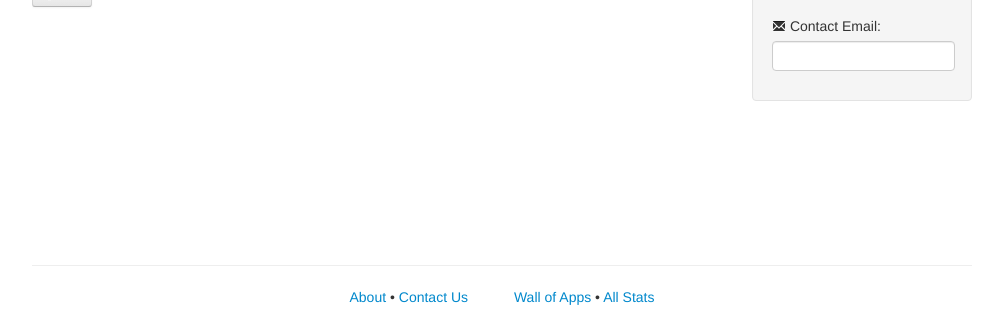
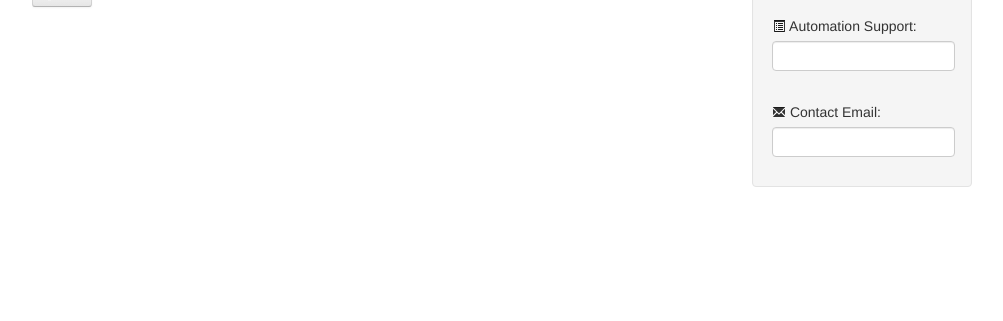
Before and after one commit to cytoscape/appstore, a Django app: template apps/templates/app_page_edit.html in a window 1280 px wide. Shown: the part 1520-1841 px from the top of the page, without its empty margins (138-1141 px from the left). Run offline with Django 3.2, Linux system fonts and the light colour scheme; the template is opened without the code that fills it, so the values that code supplies are empty; some libraries are stand-ins or nearby versions.

Commit message:
Initial attempt to add automation support icon feature

```diff
--- a/apps/models.py
+++ b/apps/models.py
@@ -80,6 +80,7 @@ class App(models.Model):
     tutorial     = models.URLField(blank=True, null=True)
     citation     = models.CharField(max_length=31, blank=True, null=True)
     coderepo     = models.URLField(blank=True, null=True)
+    automation	=	models.BooleanField(default=False)
     contact      = models.EmailField(blank=True, null=True)
 
     stars        = models.PositiveIntegerField(default=0)
--- a/apps/templates/app_page_edit.html
+++ b/apps/templates/app_page_edit.html
@@ -256,6 +256,10 @@
         <label><i class="icon-list-alt"></i> Code Repository:</label>
         <input type="text" value="{% if app.coderepo %}{{ app.coderepo }}{% endif %}">
       </fieldset>
+      <fieldset class="control-group" id="cy-app-automation">
+        <label><i class="icon-list-alt"></i> Automation Support:</label>
+        <input type="text" value="{% if app.automation %}{{ app.automation }}{% endif %}">
+      </fieldset>
       <fieldset class="control-group" id="cy-app-contact">
         <label><i class="icon-envelope"></i> Contact Email:</label>
         <input type="text" value="{% if app.contact %}{{ app.contact }}{% endif %}">
--- a/apps/views.py
+++ b/apps/views.py
@@ -426,6 +426,7 @@ _AppEditActions = {
 	'save_tutorial':      _mk_basic_field_saver('tutorial'),
 	'save_citation':      _mk_basic_field_saver('citation'),
 	'save_coderepo':      _mk_basic_field_saver('coderepo'),
+        'save_automation':  _mk_basic_field_saver('automation'),
 	'save_contact':       _mk_basic_field_saver('contact'),
 	'save_details':       _mk_basic_field_saver('details'),
 	'save_tags':          _save_tags,
```
Also changed, not shown: apps/templates/app_page.html (+10 -0 lines).
